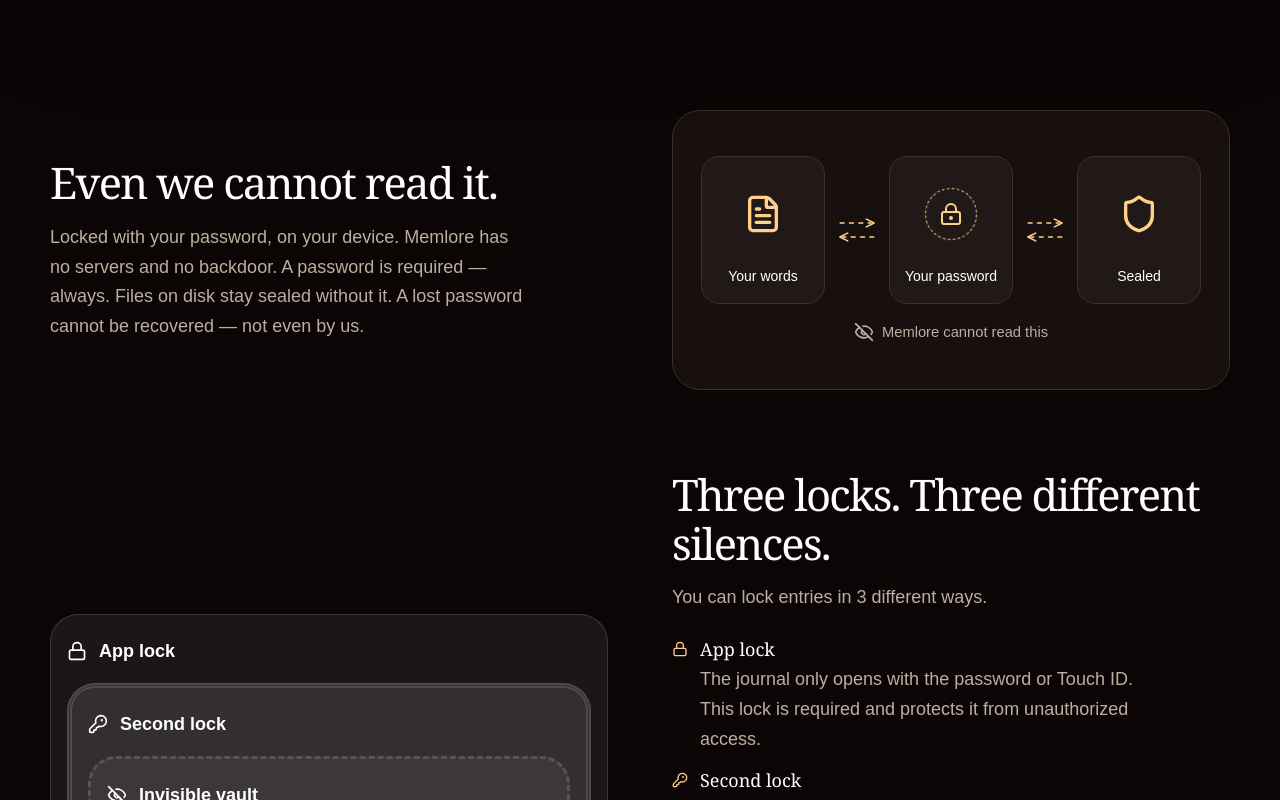
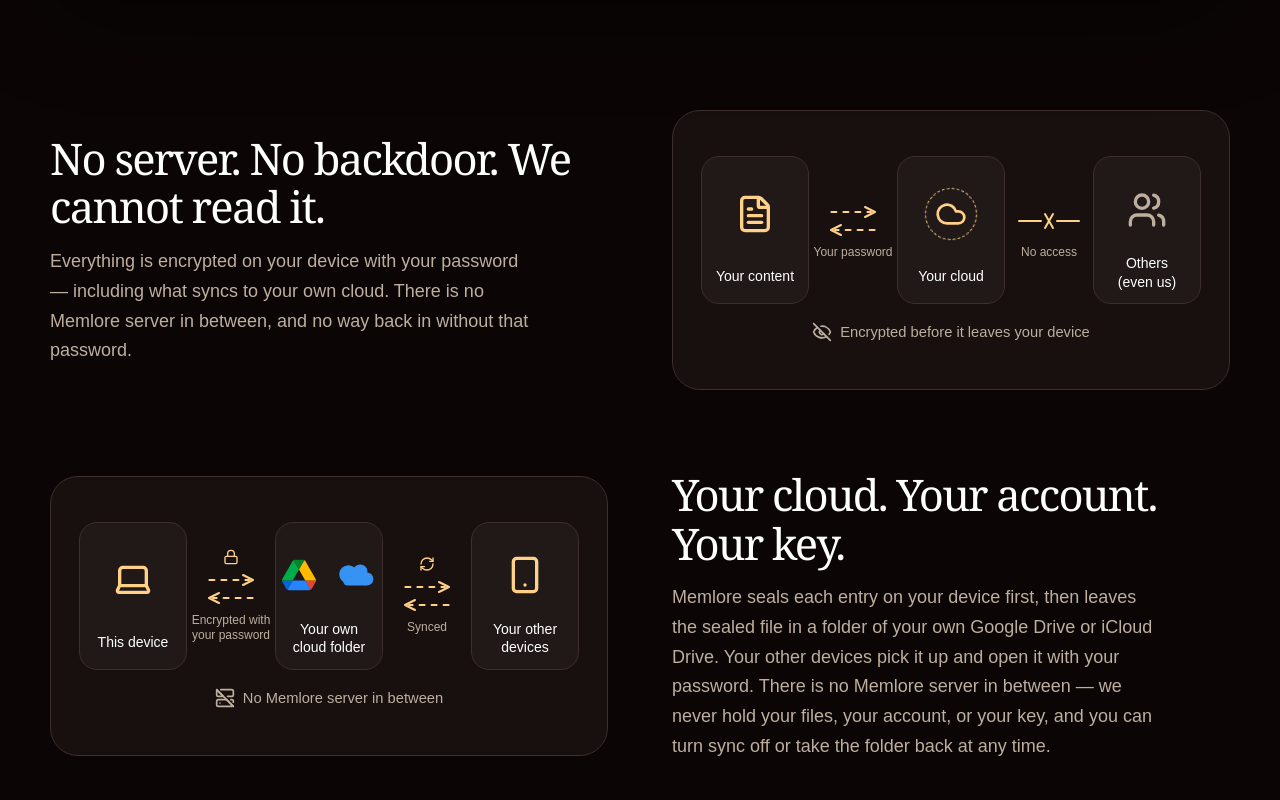
Before and after one commit to dinhanhthi/memlore, a React (Vite) app in the folder website/: page / in a window 1280 px wide. Shown: the part 1680-2480 px from the top of the page. Built offline with nearby package versions, Linux system fonts and the light colour scheme.

Commit message:
feat(website): restate the encryption section around no-server, no-backdoor

```diff
--- a/website/src/LandingPage.tsx
+++ b/website/src/LandingPage.tsx
@@ -21,6 +21,7 @@
   BookOpen,
   CalendarClock,
   Check,
+  Cloud,
   Code2,
   Cpu,
   Download,
@@ -35,7 +36,6 @@
   Laptop,
   Lightbulb,
   Lock,
-  LockKeyhole,
   Maximize2,
   Menu,
   MessageCircle,
@@ -45,11 +45,13 @@
   PenLine,
   Play,
   Plus,
+  RefreshCw,
   ScanSearch,
-  Shield,
+  ServerOff,
   Smartphone,
   Sparkles,
   UserRound,
+  Users,
   Video,
   X,
 } from 'lucide-react'
@@ -70,6 +72,7 @@
   persona,
   platforms,
   search,
+  sync,
   transfer,
   type ComparisonLevel,
   type ComparisonMark,
@@ -366,14 +369,26 @@
   )
 }
 
-function EncryptArrow() {
+function EncryptArrow({ label, blocked = false }: { label: string; blocked?: boolean }) {
   return (
+    <div className="encrypt-link">
+      {blocked ? (
+        <svg className="encrypt-arrow encrypt-arrow-blocked" viewBox="0 0 72 40" aria-hidden="true">
+          <path d="M6 20 H28" />
+          <path d="M66 20 H44" />
+          <path d="M32 13 L40 27" />
+          <path d="M40 13 L32 27" />
+        </svg>
+      ) : (
         <svg className="encrypt-arrow" viewBox="0 0 72 40" aria-hidden="true">
           <path className="encrypt-dash" d="M8 11 H54" />
           <path d="M48 6 L58 11 L48 16" />
           <path className="encrypt-dash" d="M64 29 H18" />
           <path d="M24 24 L14 29 L24 34" />
         </svg>
+      )}
+      <small>{label}</small>
+    </div>
   )
 }
 
@@ -385,26 +400,125 @@
           <div className="encrypt-card-body">
             <FileText className="size-10" />
           </div>
-          <small>{encrypt.figure.words}</small>
+          <small>{encrypt.figure.content}</small>
         </article>
-        <EncryptArrow />
-        <article className="encrypt-card encrypt-card-lock">
+        <EncryptArrow label={encrypt.figure.password} />
+        <article className="encrypt-card">
           <div className="encrypt-card-body">
             <span className="encrypt-orbit" />
-            <LockKeyhole className="size-6" />
+            <Cloud className="size-8" />
           </div>
-          <small>{encrypt.figure.password}</small>
+          <small>{encrypt.figure.cloud}</small>
         </article>
-        <EncryptArrow />
-        <article className="encrypt-card">
+        <EncryptArrow label={encrypt.figure.blocked} blocked />
+        <article className="encrypt-card encrypt-card-muted">
           <div className="encrypt-card-body">
-            <Shield className="size-10" />
+            <Users className="size-10" />
           </div>
-          <small>{encrypt.figure.sealed}</small>
+          <small>{encrypt.figure.others}</small>
         </article>
         <p className="encrypt-unseen">
           <EyeOff className="size-5" />
           {encrypt.figure.unseen}
+        </p>
+      </div>
+    </figure>
+  )
+}
+
+/* Brand marks: Google Drive (official geometry) and iCloud. Fills are brand
+   colours on purpose — the rest of the figure paints through the tokens. */
+function GoogleDriveMark() {
+  return (
+    <svg className="sync-logo" viewBox="0 0 87.3 78" aria-hidden="true">
+      <path
+        d="m6.6 66.85 3.85 6.65c.8 1.4 1.95 2.5 3.3 3.3l13.75-23.8h-27.5c0 1.55.4 3.1 1.2 4.5z"
+        fill="#0066da"
+      />
+      <path
+        d="m43.65 25-13.75-23.8c-1.35.8-2.5 1.9-3.3 3.3l-25.4 44a9.06 9.06 0 0 0 -1.2 4.5h27.5z"
+        fill="#00ac47"
+      />
+      <path
+        d="m73.55 76.8c1.35-.8 2.5-1.9 3.3-3.3l1.6-2.75 7.65-13.25c.8-1.4 1.2-2.95 1.2-4.5h-27.502l5.852 11.5z"
+        fill="#ea4335"
+      />
+      <path
+        d="m43.65 25 13.75-23.8c-1.35-.8-2.9-1.2-4.5-1.2h-18.5c-1.6 0-3.15.45-4.5 1.2z"
+        fill="#00832d"
+      />
+      <path
+        d="m59.8 53h-32.3l-13.75 23.8c1.35.8 2.9 1.2 4.5 1.2h50.8c1.6 0 3.15-.45 4.5-1.2z"
+        fill="#2684fc"
+      />
+      <path
+        d="m73.4 26.5-12.7-22c-.8-1.4-1.95-2.5-3.3-3.3l-13.75 23.8 16.15 28h27.45c0-1.55-.4-3.1-1.2-4.5z"
+        fill="#ffba00"
+      />
+    </svg>
+  )
+}
+
+function ICloudMark() {
+  return (
+    <svg className="sync-logo sync-logo-cloud" viewBox="0 0 64 40" aria-hidden="true">
+      <g fill="#3693f3">
+        <circle cx="22" cy="19" r="14" />
+        <circle cx="40" cy="15" r="11" />
+        <circle cx="50" cy="26" r="10" />
+        <rect x="14" y="22" width="40" height="14" rx="7" />
+      </g>
+    </svg>
+  )
+}
+
+const syncLogos = { gdrive: GoogleDriveMark, icloud: ICloudMark }
+
+function SyncLink({ icon: Icon, label }: { icon: typeof Lock; label: string }) {
+  return (
+    <div className="encrypt-link sync-link">
+      <Icon className="size-4" />
+      <svg className="encrypt-arrow" viewBox="0 0 72 40" aria-hidden="true">
+        <path className="encrypt-dash" d="M8 11 H54" />
+        <path d="M48 6 L58 11 L48 16" />
+        <path className="encrypt-dash" d="M64 29 H18" />
+        <path d="M24 24 L14 29 L24 34" />
+      </svg>
+      <small>{label}</small>
+    </div>
+  )
+}
+
+function SyncFigure() {
+  return (
+    <figure className="illust illust-encrypt illust-sync" aria-hidden="true">
+      <div className="encrypt-scene">
+        <article className="encrypt-card">
+          <div className="encrypt-card-body">
+            <Laptop className="size-10" />
+          </div>
+          <small>{sync.figure.device}</small>
+        </article>
+        <SyncLink icon={Lock} label={sync.figure.encrypted} />
+        <article className="encrypt-card">
+          <div className="encrypt-card-body sync-providers">
+            {sync.providers.map((provider) => {
+              const Mark = syncLogos[provider.id]
+              return <Mark key={provider.id} />
+            })}
+          </div>
+          <small>{sync.figure.cloud}</small>
+        </article>
+        <SyncLink icon={RefreshCw} label={sync.figure.synced} />
+        <article className="encrypt-card">
+          <div className="encrypt-card-body">
+            <Smartphone className="size-10" />
+          </div>
+          <small>{sync.figure.otherDevice}</small>
+        </article>
+        <p className="encrypt-unseen">
+          <ServerOff className="size-5" />
+          {sync.figure.noServer}
         </p>
       </div>
     </figure>
@@ -939,6 +1053,13 @@
           </div>
           <EncryptFigure />
         </section>
+        <section className="split split-flip" id="sync">
+          <SyncFigure />
+          <div>
+            <h2>{sync.title}</h2>
+            <p>{sync.body}</p>
+          </div>
+        </section>
         <section className="split split-flip" id="locks">
           <LocksFigure />
           <div className="locks-copy">
--- a/website/src/content.ts
+++ b/website/src/content.ts
@@ -31,7 +31,7 @@
   titleAccent: 'A lasting story.',
   descriptionLead: 'Memlore is a private journal.',
   description: 'For the days you want to remember, and the thoughts you need to put somewhere.',
-  download: 'Download beta',
+  download: 'Download for Mac',
   downloadAria: 'Download the beta from GitHub',
   tryDemo: 'Try the demo',
   followGithub: 'Follow the journey',
@@ -44,7 +44,7 @@
 
 export const demo = {
   title: 'Get a feel for it.',
-  subtitle: 'A real little journal. A made-up life. Yours to explore.',
+  subtitle: 'A mockup of the Memlore app with fake data.',
   cue: 'Click around. It works like the real app.',
   themeAria: 'Choose appearance',
   themes: {
@@ -69,13 +69,32 @@
 }
 
 export const encrypt = {
-  title: 'Even we cannot read it.',
-  body: 'Locked with your password, on your device. Memlore has no servers and no backdoor. A password is required — always. Files on disk stay sealed without it. A lost password cannot be recovered — not even by us.',
+  title: 'No server. No backdoor. We cannot read it.',
+  body: 'Everything is encrypted on your device with your password — including what syncs to your own cloud. There is no Memlore server in between, and no way back in without that password.',
   figure: {
-    words: 'Your words',
+    content: 'Your content',
+    cloud: 'Your cloud',
+    others: 'Others (even us)',
     password: 'Your password',
-    sealed: 'Sealed',
-    unseen: 'Memlore cannot read this',
+    blocked: 'No access',
+    unseen: 'Encrypted before it leaves your device',
+  },
+}
+
+export const sync = {
+  title: 'Your cloud. Your account. Your key.',
+  body: 'Memlore seals each entry on your device first, then leaves the sealed file in a folder of your own Google Drive or iCloud Drive. Your other devices pick it up and open it with your password. There is no Memlore server in between — we never hold your files, your account, or your key, and you can turn sync off or take the folder back at any time.',
+  providers: [
+    { id: 'gdrive' as const, name: 'Google Drive' },
+    { id: 'icloud' as const, name: 'iCloud Drive' },
+  ],
+  figure: {
+    device: 'This device',
+    otherDevice: 'Your other devices',
+    encrypted: 'Encrypted with your password',
+    synced: 'Synced',
+    cloud: 'Your own cloud folder',
+    noServer: 'No Memlore server in between',
   },
 }
 
@@ -430,7 +449,7 @@
   titleLead: 'The ordinary days',
   titleAccent: 'are worth keeping.',
   tryDemo: 'Try the demo',
-  download: 'Download beta',
+  download: 'Download for Mac',
   downloadAria: 'Download the beta from GitHub',
   note: 'Made for your life. Made in the open.',
   github: 'GitHub',
--- a/website/src/styles.css
+++ b/website/src/styles.css
@@ -910,7 +910,7 @@
 }
 .encrypt-scene {
   display: grid;
-  grid-template-columns: minmax(0, 1fr) 56px minmax(0, 1fr) 56px minmax(0, 1fr);
+  grid-template-columns: minmax(0, 1fr) 80px minmax(0, 1fr) 80px minmax(0, 1fr);
   gap: 8px 4px;
   align-items: stretch;
   justify-items: stretch;
@@ -981,11 +981,30 @@
   transform: translate(-50%, -50%);
   animation: encrypt-spin 10s linear infinite;
 }
+.encrypt-link {
+  display: grid;
+  justify-items: center;
+  gap: 4px;
+  align-self: center;
+}
+.encrypt-link small {
+  font-size: 12px;
+  line-height: 1.2;
+  color: var(--color-muted);
+  text-align: center;
+  text-wrap: balance;
+}
+.encrypt-card-muted {
+  color: var(--color-muted);
+}
+.encrypt-arrow-blocked {
+  color: var(--color-muted);
+}
 .encrypt-arrow {
   align-self: center;
   justify-self: center;
-  width: 56px;
-  height: 36px;
+  width: 72px;
+  height: 40px;
   color: var(--color-accent);
   overflow: visible;
 }
@@ -1024,6 +1043,24 @@
     transform: translate(-50%, -50%) rotate(1turn);
   }
 }
+.sync-link svg.size-4 {
+  color: var(--color-accent);
+}
+.sync-providers {
+  display: flex;
+  align-items: center;
+  justify-content: center;
+  gap: 18px;
+}
+.sync-logo {
+  width: 34px;
+  height: 34px;
+  flex: none;
+}
+.sync-logo-cloud {
+  width: 42px;
+}
+
 .illust-locks {
   display: grid;
   min-height: 0;
@@ -2135,8 +2172,8 @@
   }
   .encrypt-arrow {
     transform: rotate(90deg);
-    width: 36px;
-    height: 56px;
+    width: 52px;
+    height: 52px;
   }
   .illust-transfer {
     grid-template-columns: minmax(0, 1fr);
```
Lines whose indentation alone changed are shown as unchanged.
